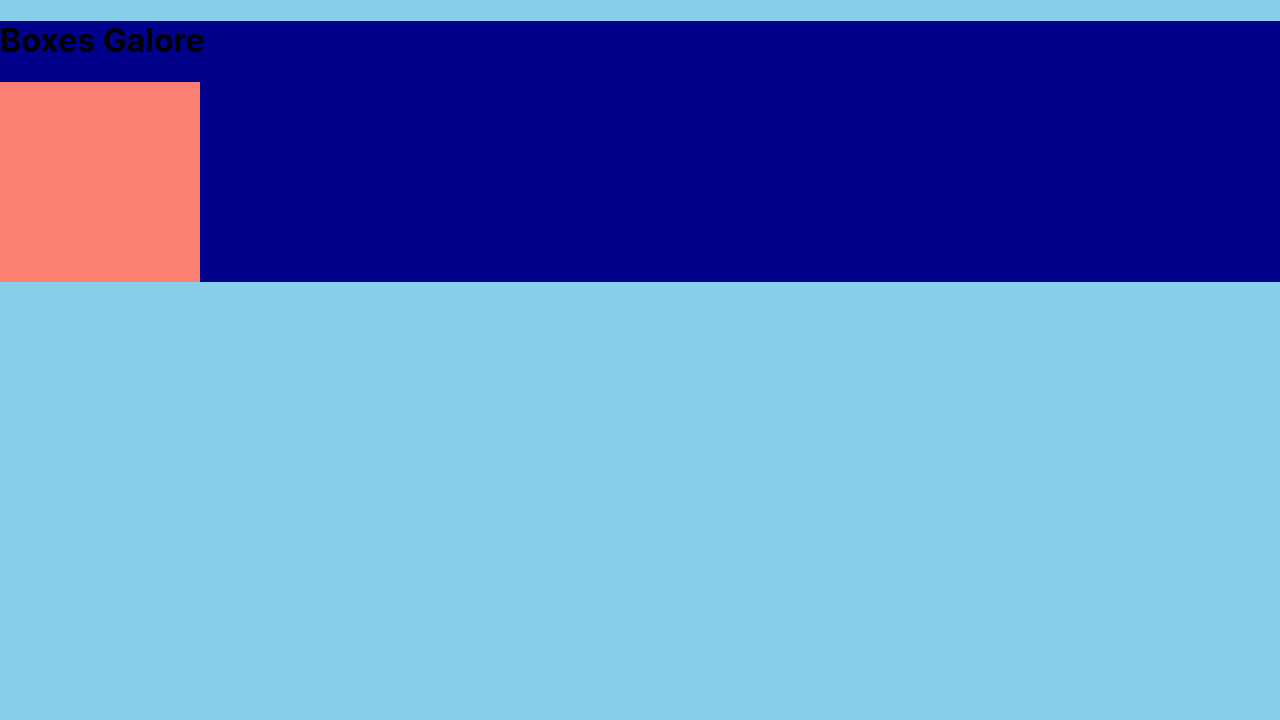
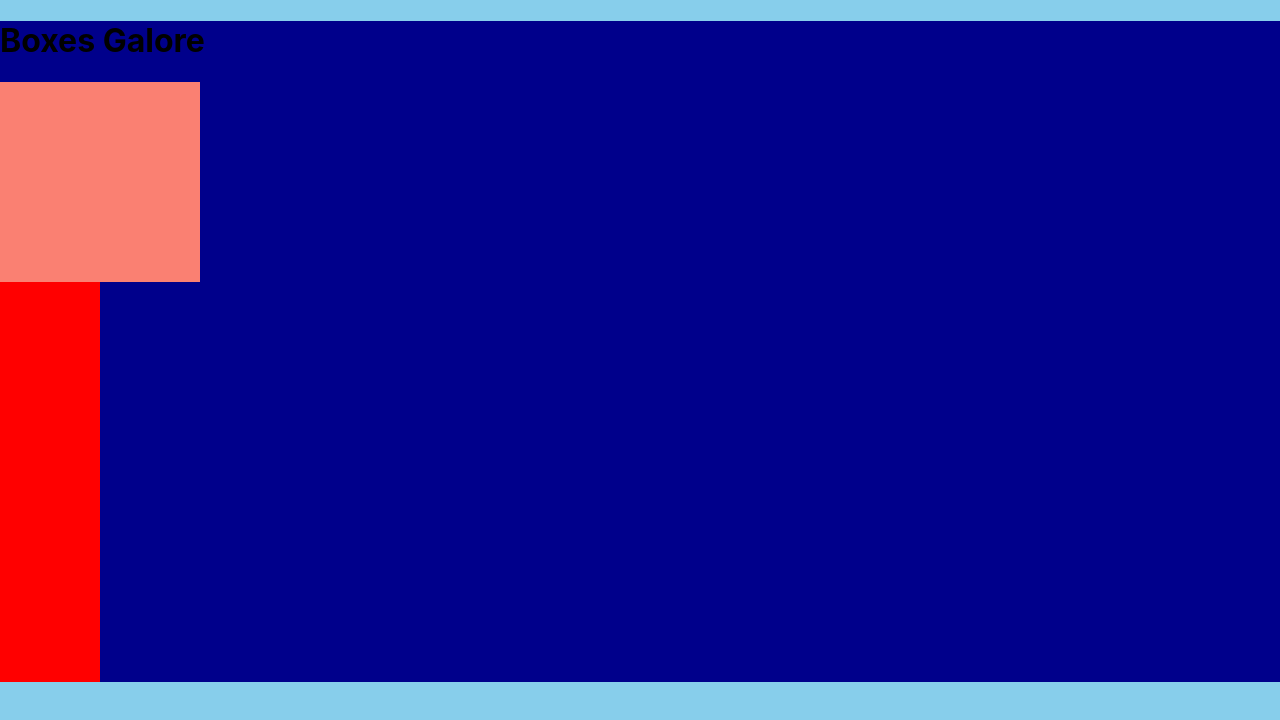
Before and after one commit to iam8/37.8-react-forms, a React (Create React App) app: page / in a window 1280 px wide. Shown: the top 720 px of the page. Built offline with nearby package versions, Linux system fonts and the light colour scheme.

Commit message:
Add second box to list

```diff
--- a/src/App.js
+++ b/src/App.js
@@ -12,7 +12,10 @@ import "./App.css";
 function App() {
     return (
         <div className="App">
-            <BoxList boxList={[{bkgColor: "salmon", width: 200, height: 200}]} />
+            <BoxList boxList={[
+                {bkgColor: "salmon", width: 200, height: 200},
+                {bkgColor: "red", width: 100, height: 400},
+            ]} />
         </div>
     );
 }
```
